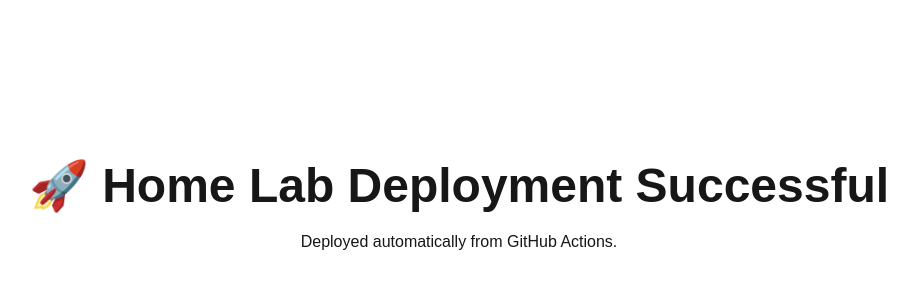
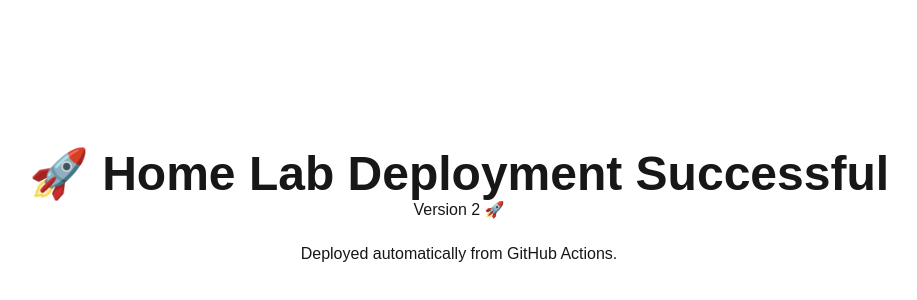
Before and after one commit to AntonyIS-chain/homelab-frontend, a Next.js app: page / in a window 1280 px wide. Shown: the part 192-492 px from the top of the page, without its empty margins (181-1098 px from the left). Built offline with nearby package versions, Linux system fonts and the light colour scheme.

Commit message:
Adding new change

```diff
--- a/app/page.tsx
+++ b/app/page.tsx
@@ -5,7 +5,7 @@
         <h1 className="text-5xl font-bold">
           🚀 Home Lab Deployment Successful
         </h1>
-
+        <h1>Version 2 🚀</h1>
         <p className="mt-5">
           Deployed automatically from GitHub Actions.
         </p>
```
